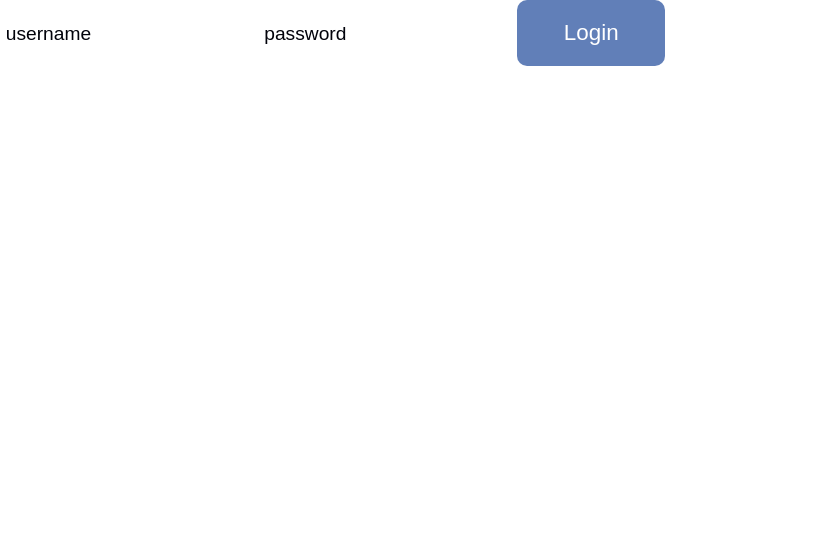
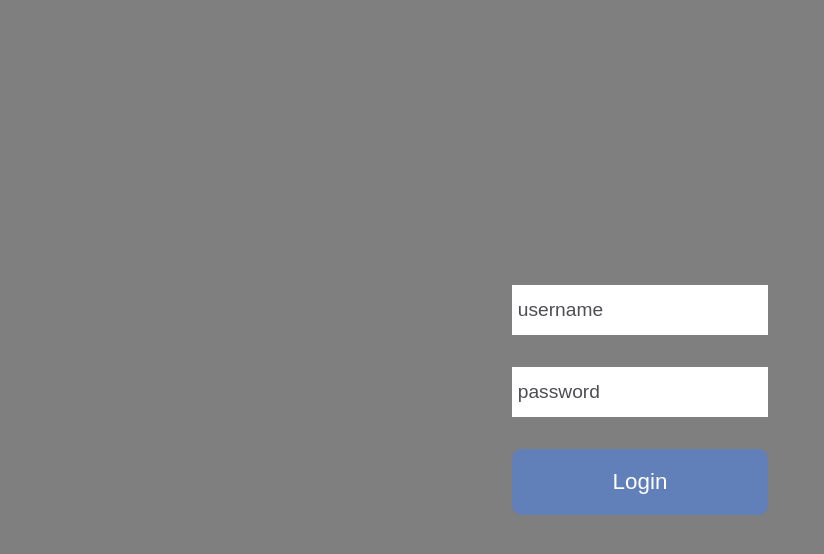
Before and after one commit to Ljusaj123/Reservation-App, a React (Create React App) app: page /login in a window 1280 px wide. Shown: the top 554 px of the page, without its empty margins (0-824 px from the left). Built offline with nearby package versions, Linux system fonts and the light colour scheme.

Commit message:
scss in css

```diff
--- a/src/styles/css/style.css
+++ b/src/styles/css/style.css
@@ -282,6 +282,36 @@ img {
         align-self: center;
   }
 }
+.login {
+  background-color: rgba(0, 0, 0, 0.5);
+  height: 100vh;
+  display: -webkit-box;
+  display: -ms-flexbox;
+  display: flex;
+  -webkit-box-align: center;
+      -ms-flex-align: center;
+          align-items: center;
+  -webkit-box-pack: center;
+      -ms-flex-pack: center;
+          justify-content: center;
+}
+
+.lContainer {
+  width: 20vw;
+  margin: 0 auto;
+  display: -webkit-box;
+  display: -ms-flexbox;
+  display: flex;
+  -webkit-box-orient: vertical;
+  -webkit-box-direction: normal;
+      -ms-flex-direction: column;
+          flex-direction: column;
+  gap: 2em;
+}
+.lContainer > span {
+  color: black;
+}
+
 .nav {
   display: -webkit-box;
   display: -ms-flexbox;
@@ -300,6 +330,11 @@ img {
   display: -webkit-box;
   display: -ms-flexbox;
   display: flex;
+}
+.nav .username {
+  border-radius: 15px;
+  padding: 0.5em;
+  border: 3px solid white;
 }
 .nav__item {
   padding: 0.5em 1em;
@@ -381,7 +416,7 @@ img {
   color: rgb(255, 255, 255);
   padding-bottom: 2em;
 }
-.header.list-mode {
+.header.homepage-mode {
   height: 15vh;
 }
 .header-container {
@@ -768,31 +803,31 @@ input {
 }
 input::-webkit-input-placeholder {
   font-size: clamp(0.9rem, 1.5vw + 0.3rem, 1.2rem);
-  color: rgb(1, 2, 10);
+  color: rgba(1, 2, 10, 0.7);
   -webkit-transition: all 0.5s ease;
   transition: all 0.5s ease;
 }
 input::-moz-placeholder {
   font-size: clamp(0.9rem, 1.5vw + 0.3rem, 1.2rem);
-  color: rgb(1, 2, 10);
+  color: rgba(1, 2, 10, 0.7);
   -moz-transition: all 0.5s ease;
   transition: all 0.5s ease;
 }
 input:-ms-input-placeholder {
   font-size: clamp(0.9rem, 1.5vw + 0.3rem, 1.2rem);
-  color: rgb(1, 2, 10);
+  color: rgba(1, 2, 10, 0.7);
   -ms-transition: all 0.5s ease;
   transition: all 0.5s ease;
 }
 input::-ms-input-placeholder {
   font-size: clamp(0.9rem, 1.5vw + 0.3rem, 1.2rem);
-  color: rgb(1, 2, 10);
+  color: rgba(1, 2, 10, 0.7);
   -ms-transition: all 0.5s ease;
   transition: all 0.5s ease;
 }
 input::placeholder {
   font-size: clamp(0.9rem, 1.5vw + 0.3rem, 1.2rem);
-  color: rgb(1, 2, 10);
+  color: rgba(1, 2, 10, 0.7);
   -webkit-transition: all 0.5s ease;
   transition: all 0.5s ease;
 }
```
